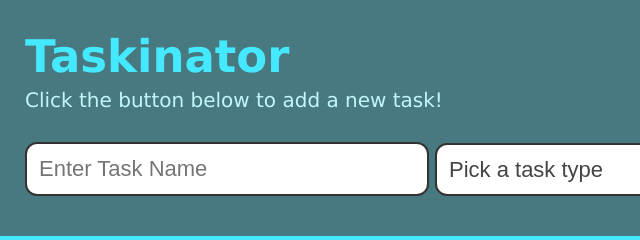
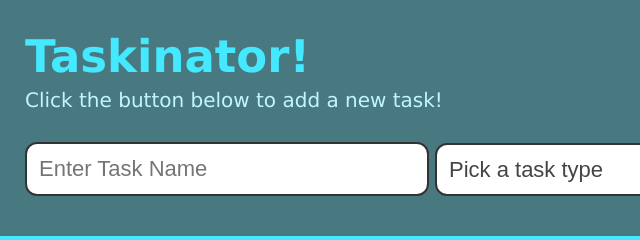
Before and after one commit to clairecashmore17/taskinator, a plain HTML site: page index.html in a window 1280 px wide. Shown: the top 240 px of the page, 0-640 px from the left. Drawn offline with Linux system fonts and the light colour scheme.

Commit message:
testing pull request

```diff
--- a/index.html
+++ b/index.html
@@ -12,7 +12,7 @@
 <body>
 
   <header>
-    <h1 class="page-title">Taskinator</h1>
+    <h1 class="page-title">Taskinator!</h1>
     <p>Click the button below to add a new task!</p>
     <form id="task-form">
       <div class="form-group">
```
